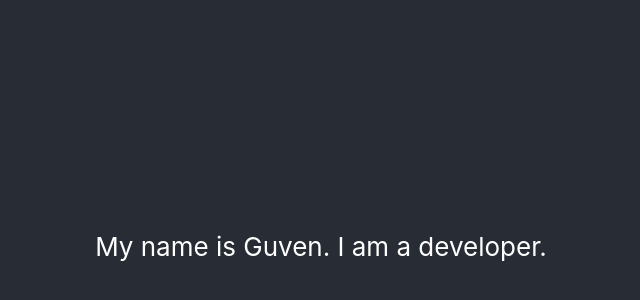
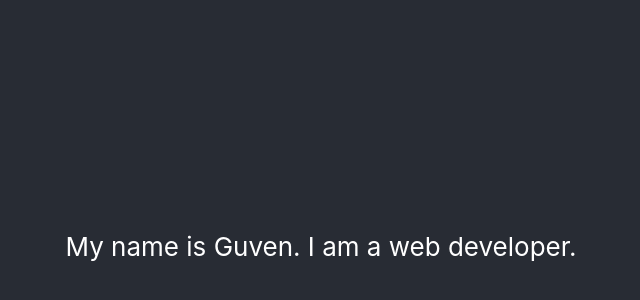
Before and after one commit to guven8/guven8.github.io, a React (Create React App) app: page / in a window 1280 px wide. Shown: the part 154-454 px from the top of the page, without its empty margins (319-959 px from the left). Built offline with nearby package versions, Linux system fonts and the light colour scheme.

Commit message:
update homepage

```diff
--- a/src/App.tsx
+++ b/src/App.tsx
@@ -10,7 +10,7 @@ class App extends Component {
           {/* <img src={logo} className="App-logo" alt="logo" /> */}
           <p>
             My name is Guven.
-            I am a developer.
+            I am a web developer.
           </p>
         </header>
       </div>
```
